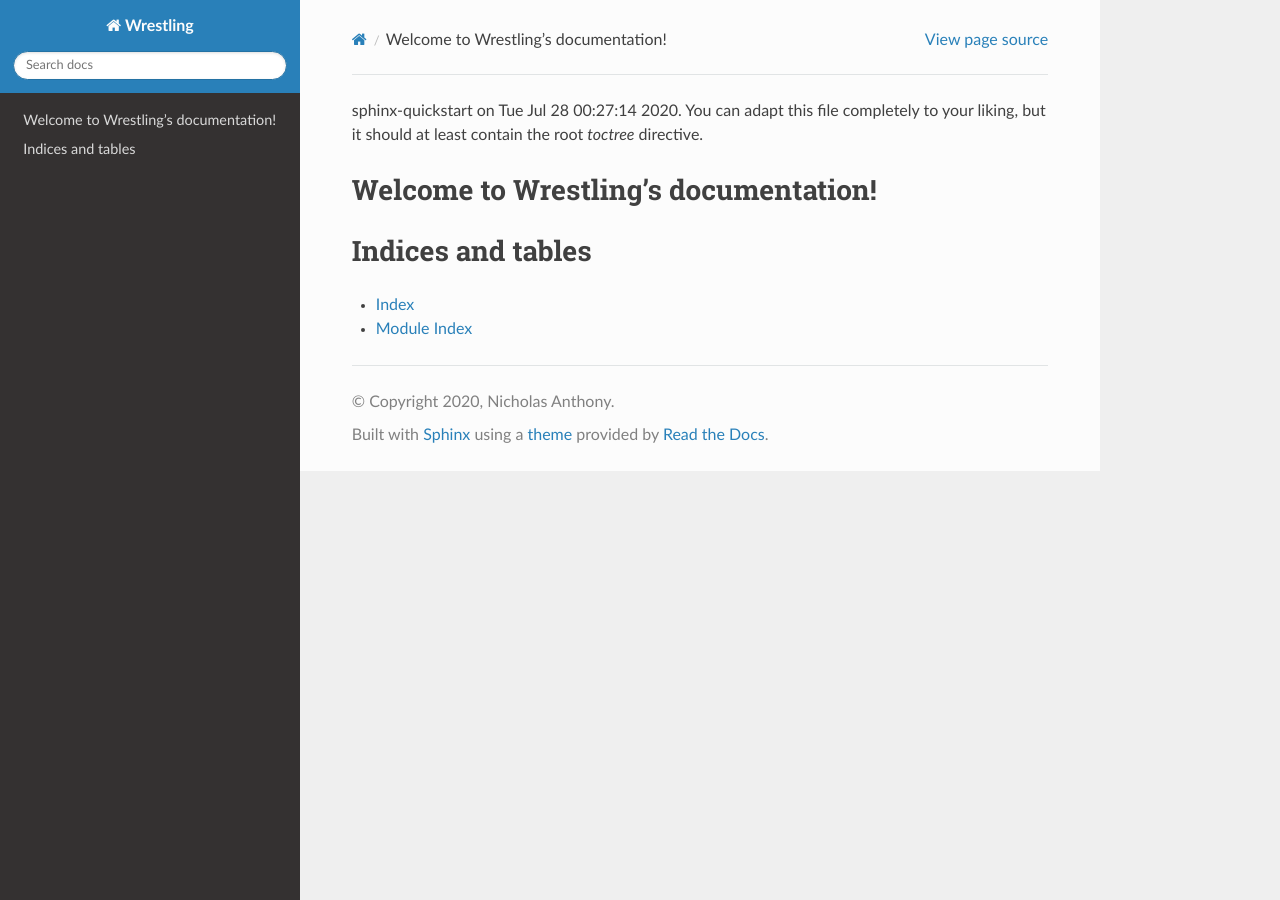
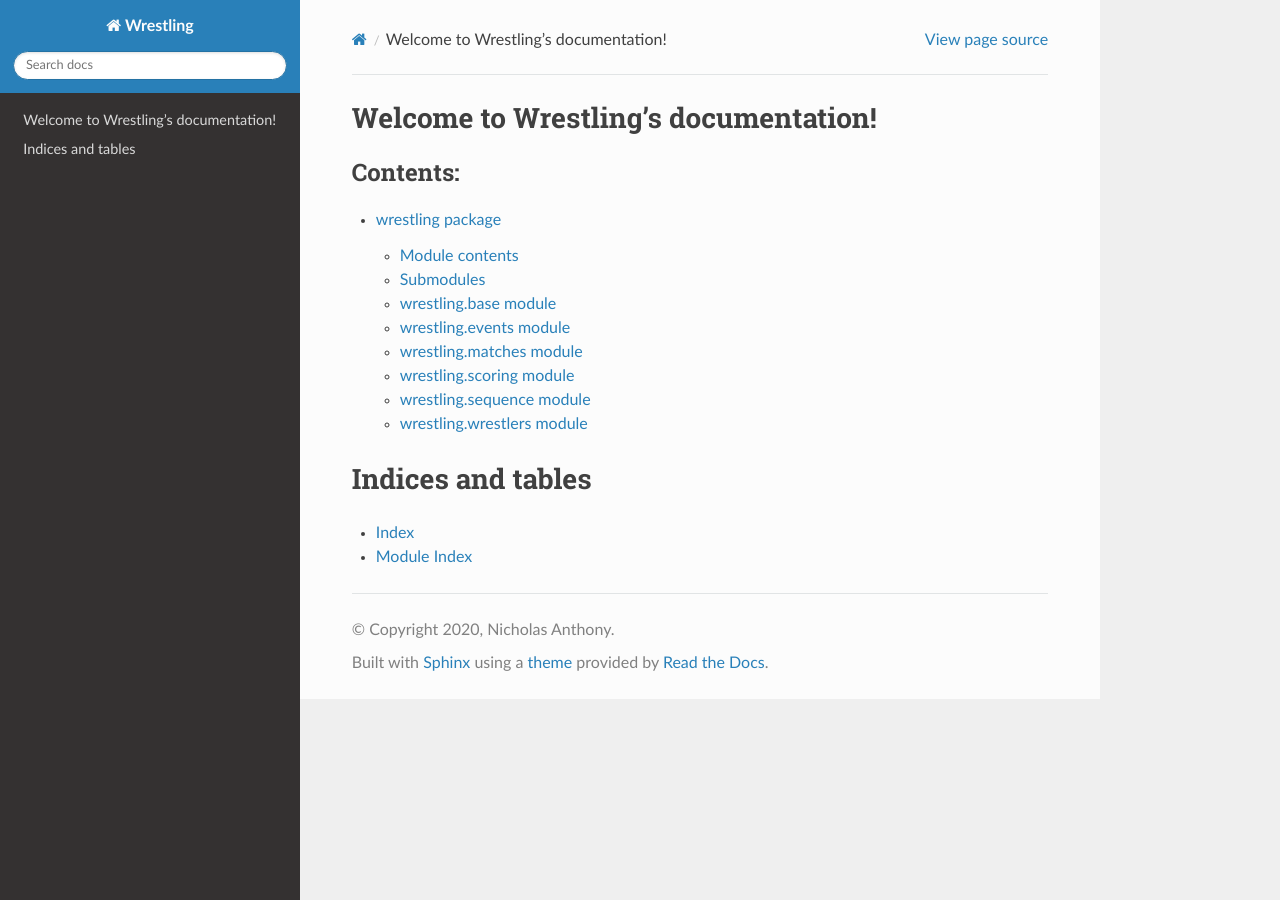
Before and after one commit to nanthony007/wrestling, a Sphinx documentation site: the page built from docs/index.rst, in a window 1280 px wide. Built offline with Sphinx 7.4.7 and the Read the Docs theme 2.0.0, drawn with Linux system fonts in a browser that asks for light colours.

```diff
--- a/docs/conf.py
+++ b/docs/conf.py
@@ -22,7 +22,7 @@ copyright = '2020, Nicholas Anthony'
 author = 'Nicholas Anthony'
 
 # The full version, including alpha/beta/rc tags
-release = '0.3'
+release = '0.3.0'
 
 # -- General configuration ---------------------------------------------------
 master_doc = 'source/wrestling'
--- a/docs/index.rst
+++ b/docs/index.rst
@@ -1,7 +1,3 @@
-.. Wrestling documentation master file, created by
-sphinx-quickstart on Tue Jul 28 00:27:14 2020.
-You can adapt this file completely to your liking, but it should at least
-contain the root `toctree` directive.
 
 Welcome to Wrestling's documentation!
 =====================================
@@ -10,6 +6,8 @@ Welcome to Wrestling's documentation!
    :maxdepth: 2
    :caption: Contents:
 
+   source/wrestling
+
 
 
 Indices and tables
--- a/setup.py
+++ b/setup.py
@@ -13,7 +13,7 @@ requirements = ["attrs", ]
 
 setup(
     name="wrestling",
-    version="0.2.12",
+    version="0.3.0",
     author="Nicholas Anthony",
     author_email="nanthony007@gmail.com",
     description="A package for wrestling statistics.",
@@ -22,5 +22,4 @@ setup(
     url="https://github.com/nanthony007/wrestling/",
     packages=find_packages(),
     install_requires=requirements,
-    # classifiers=[],  # add later
 )
```
